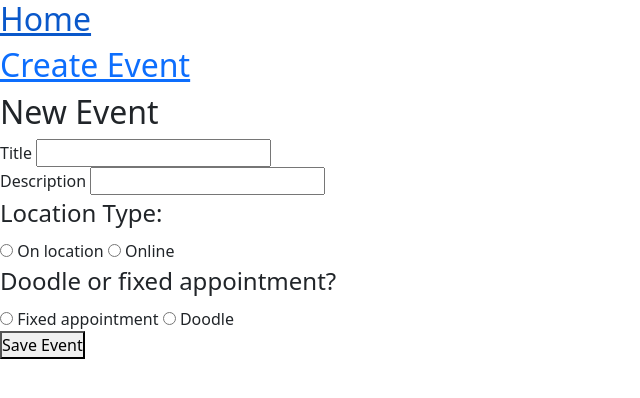
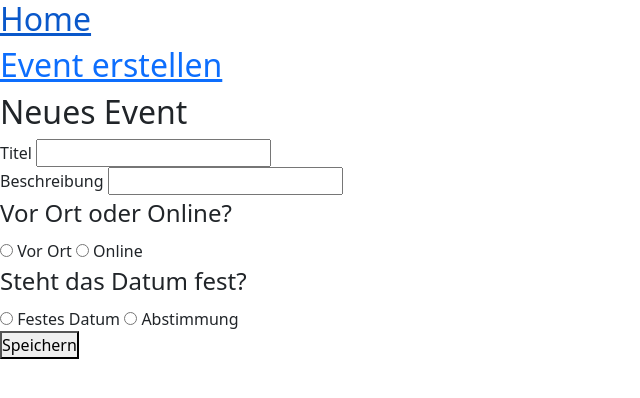
Before and after one commit to daniekCodes/measy, a Flask app: page /create_event in a window 1280 px wide. Shown: the top 398 px of the page, without its empty margins (0-640 px from the left). Run offline with Flask 3, Linux system fonts and the light colour scheme.

Commit message:
updated index, create_event, apppy, mainjs

```diff
--- a/app.py
+++ b/app.py
@@ -1,4 +1,4 @@
-from flask import Flask, render_template
+from flask import Flask, render_template, request, redirect, url_for
 
 app = Flask(__name__)
 
@@ -6,17 +6,15 @@ app = Flask(__name__)
 
 # Routing for home
 @app.route("/")
-def home():
-    return render_template(
-        "index.html",
-        events=[], # for events fetch
-        invitations=[], # for invitations fetch
-        polls=[] # for polls fetch
-    )
+def main():
+    return render_template("index.html")
 
 # Routing for Create Event page
-@app.route("/create_event")
+@app.route("/create_event", methods=["GET", "POST"])
 def create_event():
+    # when clicking save
+    if request.method == "POST":
+        return redirect(url_for("main"))
     return render_template("create_event.html")
 
 if __name__ == "__main__":
--- a/templates/base.html
+++ b/templates/base.html
@@ -14,7 +14,7 @@
 <body>
 <nav>
     <h2><a href="">Home</a></h2>
-    <h2><a href="/create_event">Create Event</a></h2>
+    <h2><a href="/create_event">Event erstellen</a></h2>
 </nav>
 <main>
     {%block content%}
--- a/templates/create_event.html
+++ b/templates/create_event.html
@@ -1,20 +1,20 @@
 {%extends "base.html"%}
 {%block content%}
 
-<h2>New Event</h2>
+<h2>Neues Event</h2>
 
 <form id="create_event_form"
       action="/create_event"
       method="POST">
     <div>
-        <label for="title">Title</label>
+        <label for="title">Titel</label>
         <input type="text"
                name="title"
                id="title"/>
     </div>
 
     <div>
-        <label for="description">Description</label>
+        <label for="description">Beschreibung</label>
         <input type="text"
                name="description"
                id="description"/>
@@ -22,14 +22,14 @@
 
     <div>
         <fieldset>
-            <legend>Location Type:</legend>
+            <legend>Vor Ort oder Online?</legend>
             <label>
                 <input type="radio"
                        name="location_type"
                        value="physical"
                        required
                        onchange="location_toggle()">
-                On location
+                Vor Ort
             </label>
             <label>
                 <input
@@ -66,14 +66,14 @@
 
     <div>
         <fieldset>
-            <legend>Doodle or fixed appointment?</legend>
+            <legend>Steht das Datum fest?</legend>
             <label>
                 <input type="radio"
                        name="meeting_type"
                        value="fixed_meeting"
                        required
                        onchange="meeting_toggle()">
-                Fixed appointment
+                Festes Datum
             </label>
             <label>
                 <input
@@ -81,7 +81,7 @@
                         name="meeting_type"
                         value="doodle"
                         onchange="meeting_toggle()">
-                Doodle
+                Abstimmung
             </label>
         </fieldset>
         <!-- for fixed radiobutton -->
@@ -108,8 +108,9 @@
             </div>
         </div>
     </div>
-    <button type="submit">Save Event</button>
+    <button type="submit">Speichern</button>
 </form>
 
-<script src="{{ url_for('static', filename='main.js') }}"></script>
+<script src="{{url_for('static', filename='main.js')}}"></script>
+
 {%endblock%}
```
Also changed, not shown: templates/index.html (+23 -5 lines).
